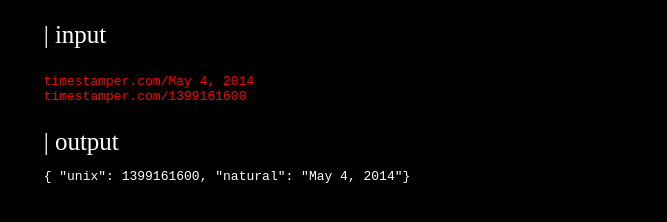
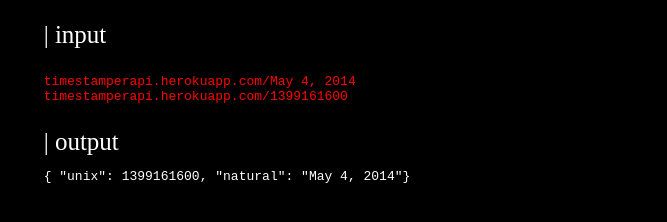
Before and after one commit to jspeda/timestamper, a website: page index.html in a window 1280 px wide. Shown: the part 178-400 px from the top of the page, without its empty margins (2-669 px from the left). Drawn offline with Linux system fonts and the light colour scheme.

Commit message:
Edited URL name in the homepage.

```diff
--- a/index.html
+++ b/index.html
@@ -22,8 +22,8 @@
       <div class="example-input">
         <div class="input">| input</div>
         <div></div>
-        <code>timestamper.com/May 4, 2014</code>
-        <code>timestamper.com/1399161600</code>
+        <code>timestamperapi.herokuapp.com/May 4, 2014</code>
+        <code>timestamperapi.herokuapp.com/1399161600</code>
       </div>
       <div class="example-output">
         <div class="output">| output</div>
```
